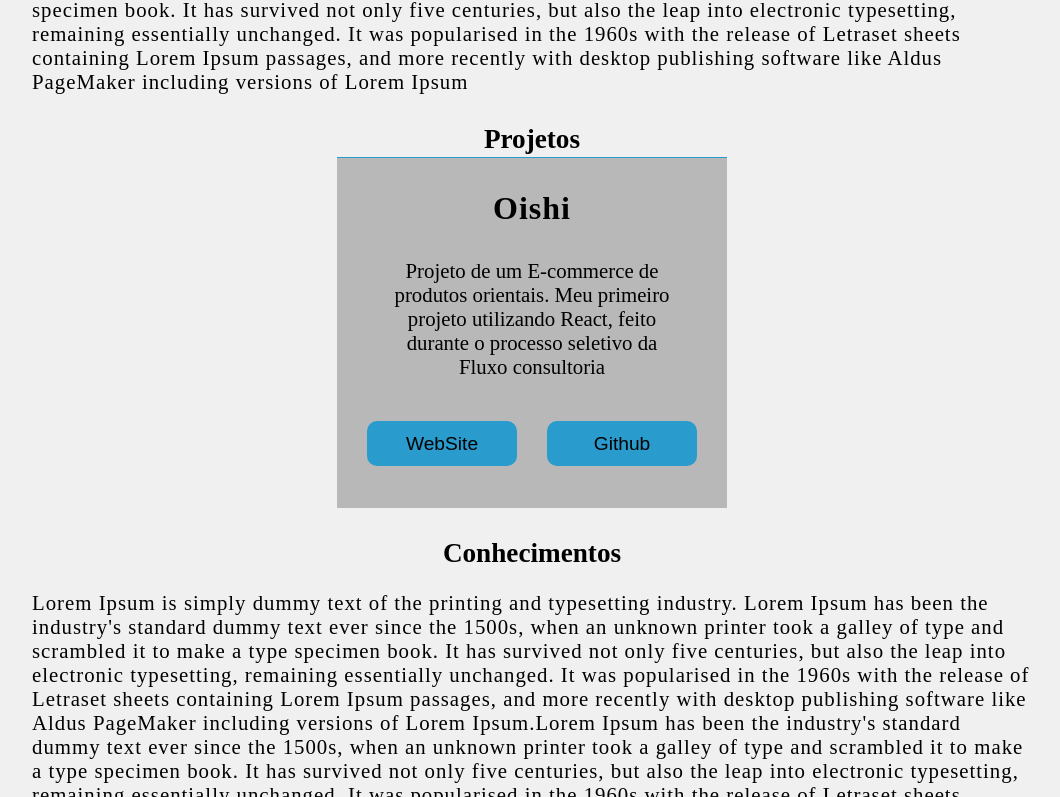
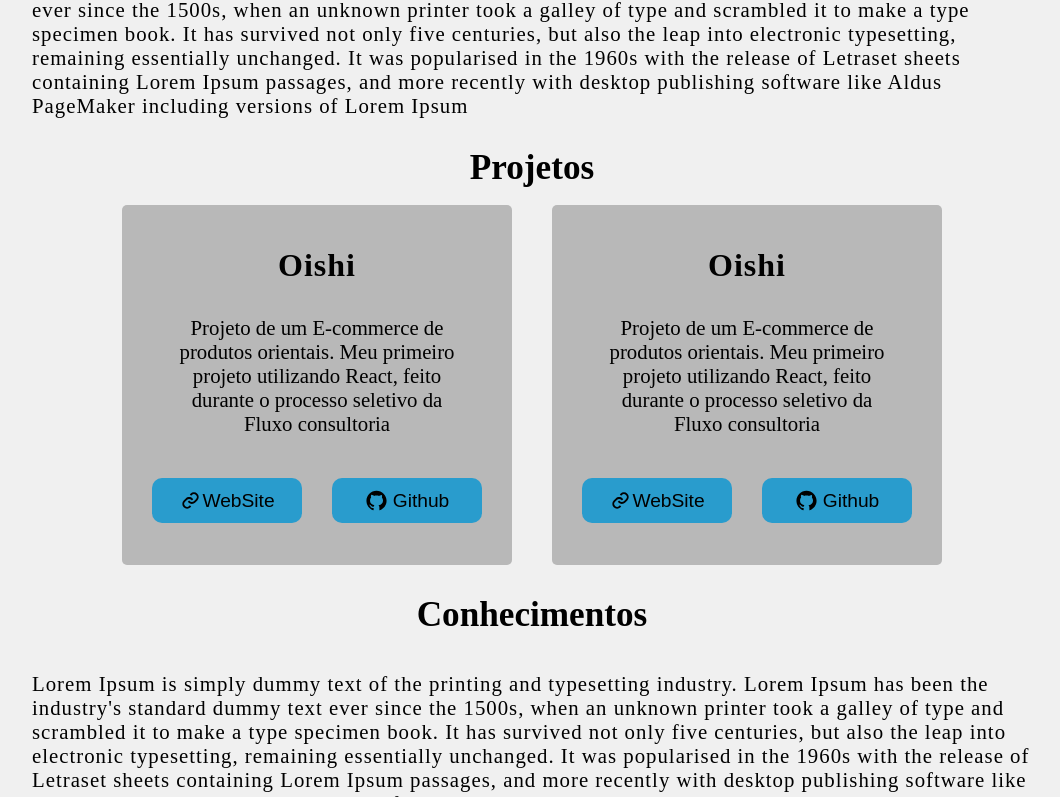
Before and after one commit to bernardobfg/portifolio, a React (Create React App) app: page / in a window 1280 px wide. Shown: the part 503-1300 px from the top of the page, without its empty margins (108-1168 px from the left). Built offline with nearby package versions, Linux system fonts and the light colour scheme.

Commit message:
adiciona botoes nos projetos do portifolio

```diff
--- a/package.json
+++ b/package.json
@@ -8,6 +8,7 @@
     "@testing-library/user-event": "^12.1.10",
     "react": "^17.0.2",
     "react-dom": "^17.0.2",
+    "react-icons": "^4.2.0",
     "react-scripts": "4.0.3",
     "styled-components": "^5.3.0",
     "web-vitals": "^1.0.1"
--- a/src/components/Header/styles.js
+++ b/src/components/Header/styles.js
@@ -2,7 +2,7 @@ import styled from 'styled-components';
 
 export const HeaderContainer = styled.header`
     padding: 10px 0;
-    max-width: 100%;
+    max-width: 100vw;
     height: 60px;
     display: flex;
     justify-content: space-between;
--- a/src/components/Project/index.js
+++ b/src/components/Project/index.js
@@ -1,5 +1,7 @@
 import React from "react";
-import {ProjectName, Container, ProjectDescription, ProjectLinks, ProjectLink} from "./styles"
+import { ProjectName, Container, ProjectDescription, ProjectLinks, ProjectLink } from "./styles"
+import { AiFillGithub } from "react-icons/ai"
+import {BiLink} from "react-icons/bi"
 const Project = ({ project }) => {
     const handleClick = (e, link) => {
         e.preventDefault();
@@ -14,8 +16,14 @@ const Project = ({ project }) => {
                 {project.description}
             </ProjectDescription>
             <ProjectLinks>
-                <ProjectLink onClick={e=> handleClick(e,project.linkSite)}>WebSite</ProjectLink>
-                <ProjectLink onClick={e=> handleClick(e,project.linkGit)}>Github</ProjectLink>
+                <ProjectLink onClick={e => handleClick(e, project.linkSite)}>
+                    <BiLink size="1.2em"/>
+                    WebSite
+                </ProjectLink>
+                <ProjectLink onClick={e => handleClick(e, project.linkGit)}>
+                    <AiFillGithub size="1.2em" style={{marginRight: "5px"}}/>
+                    Github
+                </ProjectLink>
             </ProjectLinks>
         </Container>
      );
--- a/src/components/Project/styles.js
+++ b/src/components/Project/styles.js
@@ -9,7 +9,13 @@ export const Container = styled.div`
     align-items:center;
     padding: 0 20px;;
     background-color: ${props => props.theme.auxiliar};
-    border-top: 1px solid ${props => props.theme.primary};
+    border-radius: 5px;
+    margin: 0 20px;
+    border-top: 10px solid ${props => props.theme.auxiliar};
+    transition: border-top 2s;
+    &:hover{
+        border-top: 10px solid ${props => props.theme.primary};
+    }
 `
 
 export const ProjectName = styled.h1`
@@ -41,4 +47,10 @@ export const ProjectLink = styled.button`
     height: 45px;
     width: 150px;
     cursor: pointer;
+    display: flex;
+    align-items: center;
+    justify-content: center;
+    &:hover{
+        opacity: 0.8;
+    }
 `
--- a/src/pages/Home/styles.js
+++ b/src/pages/Home/styles.js
@@ -2,7 +2,7 @@ import styled from "styled-components"
 
 export const Container = styled.div`
     background-color: ${props => props.theme.background};
-    width: 100vw;
+    max-width: 100vw;
     min-height: 100vh;
     padding-bottom: 50px;
 `
@@ -22,7 +22,8 @@ export const Section = styled.section`
 `
 export const Title = styled.h1`
     text-align: center;
-    font-size: 1.7em;
+    font-size: 2.2em;
+    margin-bottom: 15px;
     color: ${props => props.theme.text};
     padding-bottom: 2px;
 `
--- a/src/projetos.js
+++ b/src/projetos.js
@@ -1,4 +1,10 @@
 export const projetos = [
+    {
+        name: "Oishi",
+        description: "Projeto de um E-commerce de produtos orientais. Meu primeiro projeto utilizando React, feito durante o processo seletivo da Fluxo consultoria",
+        linkSite: "https://bernardobfg-oishi.vercel.app/",
+        linkGit: "https://github.com/bernardobfg/e-commerce"
+    },
     {
         name: "Oishi",
         description: "Projeto de um E-commerce de produtos orientais. Meu primeiro projeto utilizando React, feito durante o processo seletivo da Fluxo consultoria",
```
Also changed, not shown: 1 other file (tests, documents, lock files or other folders).
